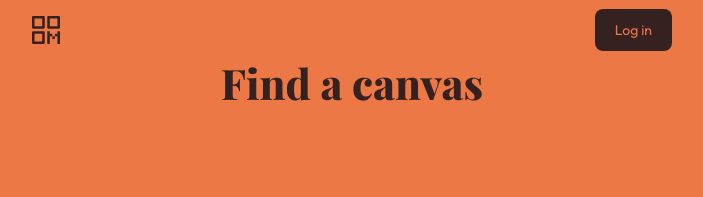
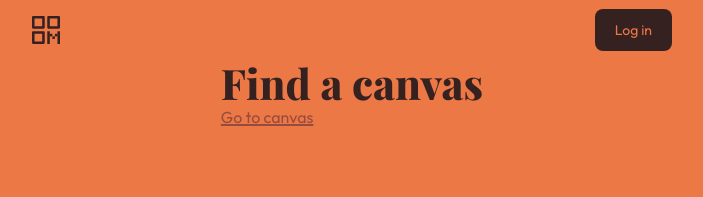
Before and after one commit to LemonFoxmere/Mosaicly, a SvelteKit app: page /search in a window 1280 px wide. Shown: the top 197 px of the page, without its empty margins (288-991 px from the left). Built offline with nearby package versions, Linux system fonts and the light colour scheme; no server answers; a web font is replaced by a local one.

Commit message:
switch twitter login to github

```diff
--- a/package.json
+++ b/package.json
@@ -37,5 +37,6 @@
 		"@supabase/supabase-js": "^2.49.4",
 		"sass": "^1.86.3",
 		"scss": "^0.2.4"
-	}
+	},
+	"packageManager": "yarn@1.22.22+sha512.a6b2f7906b721bba3d67d4aff083df04dad64c399707841b7acf00f6b133b7ac24255f2652fa22ae3534329dc6180534e98d17432037ff6fd140556e2bb3137e"
 }
--- a/src/routes/canvas/canvas.svelte
+++ b/src/routes/canvas/canvas.svelte
@@ -10,10 +10,7 @@
 	let { color = "#000000", pixelAmount = $bindable(1) } = $props(); // export stuff
 
 	const background = "#ffffff";
-	/*
-	export let color = "#000";
-	export let pixelAmount = 10;
-	*/
+
 	let canvas;
 	let context;
 	onMount(() => {
--- a/src/routes/login/+page.svelte
+++ b/src/routes/login/+page.svelte
@@ -24,7 +24,7 @@
 			<button id="discord" formaction="?/signup&provider=discord">
 				<DiscordLogo s={24} />
 			</button>
-			<button id="twitter" formaction="?/signup&provider=twitter">
+			<button id="github" formaction="?/signup&provider=github">
 				<GithubLogo s={24} />
 			</button>
 		</form>
--- a/src/routes/search/+page.svelte
+++ b/src/routes/search/+page.svelte
@@ -3,6 +3,7 @@
 
 <main>
 	<h1>Find a canvas</h1>
+	<a href="/canvas">Go to canvas</a>
 </main>
 
 <style lang="scss">
```
